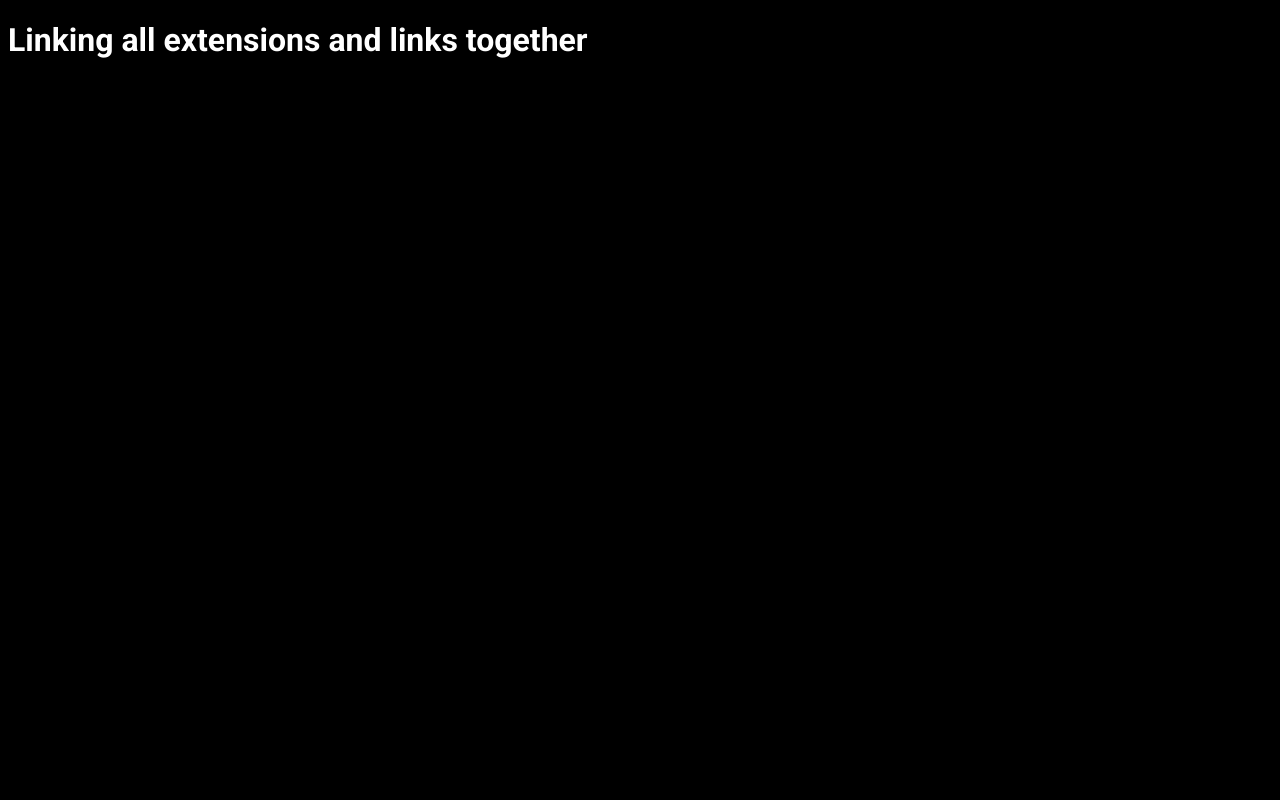
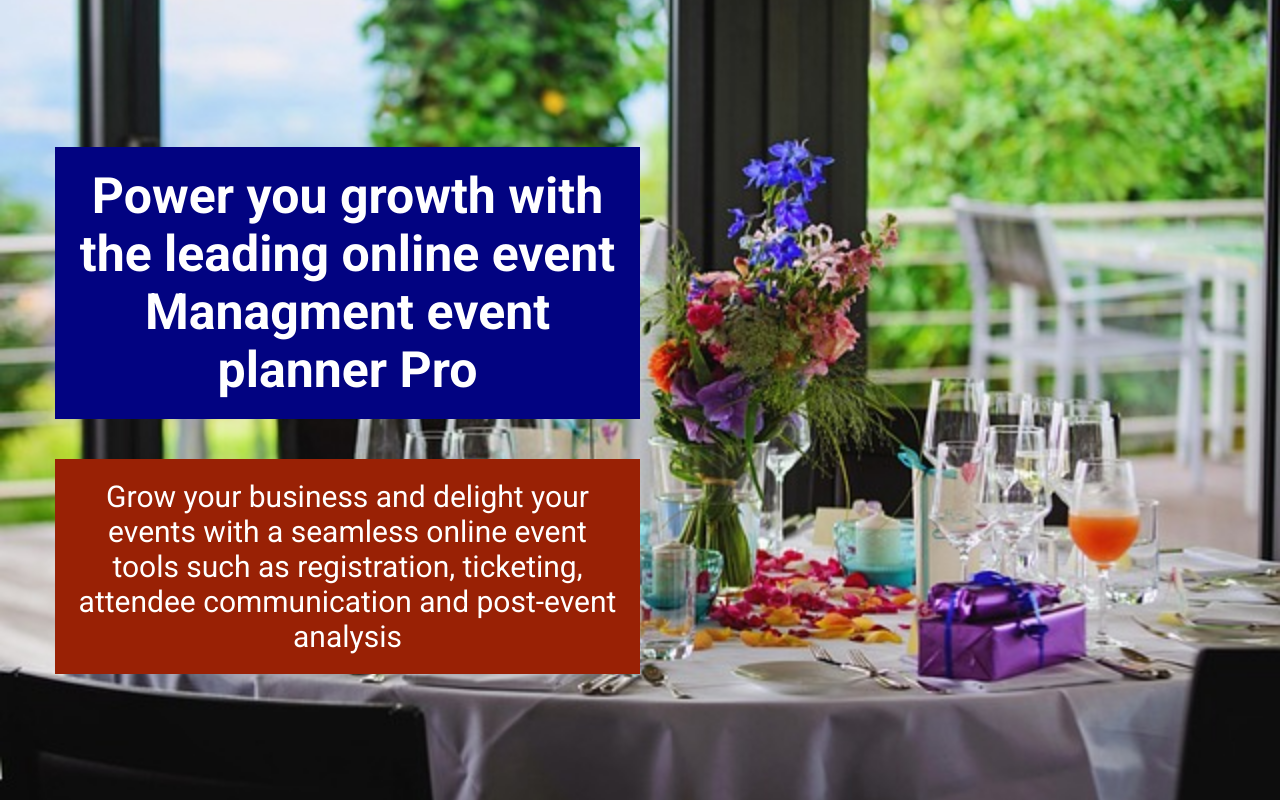
Before and after one commit to pastor-canayo/event_planner_pro, a plain HTML site: page index.html in a window 1280 px wide. Drawn offline with Linux system fonts and the light colour scheme; a script that the page names is missing; a web font is replaced by a local one.

Commit message:
finished working on the banner section

```diff
--- a/index.html
+++ b/index.html
@@ -12,7 +12,14 @@
 	<link rel="stylesheet" type="text/css" href="styles/main.css">
 </head>
 <body>
-	<h1>Linking all extensions and links together</h1>
+	<header id="header">
+		<div class="header-container">
+			<h1>Power you growth with the leading online event
+			Managment event planner Pro</h1>
+			<p>Grow your business and delight your events with a seamless online event tools
+			such as registration, ticketing, attendee communication and post-event analysis</p>
+		</div>
+	</header>
 	<script src="js/main.js"></script>
 </body>
 </html>
--- a/js/main.js
+++ /dev/null
@@ -1 +0,0 @@
-alert("Hello World");
--- a/styles/main.css
+++ b/styles/main.css
@@ -1,7 +1,81 @@
-body{
-	background: black;
+/*
+=================
+  Global Styles
+=================
+*/
+*{
+	padding: 0;
+	margin: 0;
+	box-sizing: border-box;
 	font-family: 'Roboto', sans-serif;
 }
-h1{
-	color: white;
+ul{
+  list-style-type: none;
 }
+a{
+  text-decoration: none;
+}
+img{
+	width: 100%;
+	display: block;
+}
+h1, p{
+	color: #fff;
+}
+/*
+=================
+     Banner
+=================
+*/
+#header{
+	height: 60vh;
+	background: url('../images/event.jpg')no-repeat center/cover;
+	padding: 25px;
+}
+
+.header-container h1{
+	font-size: 35px;
+	text-align: center;
+	padding: 7px;
+	background: rgba(2,3,129, 0.8);
+	margin-top: 20px;
+
+}
+.header-container p{
+	font-size: 20px;
+	text-align: center;
+	margin-top: 40px;
+	background: rgba(153,33,5,0.8);
+	padding: 7px;
+}
+
+/*
+=================
+  Media Queries
+=================
+*/
+@media screen and (min-width: 640px){
+	#header{
+		height: 100vh;
+		display: flex;
+		justify-content: start;
+		align-items: center;
+	}
+	.header-container{
+		max-width: 1170px;
+		margin: auto;
+	}
+	h1, p{
+		width: 50%;
+	}
+	.header-container h1{
+		font-size: 50px;
+		background: rgba(2,3,129, 1);
+		padding: 20px;
+	}
+	.header-container p{
+		font-size: 30px;
+		background: rgba(153,33,5,1);
+		padding: 20px;
+	}
+}
```
Also changed, not shown: images/event.jpg (added).
